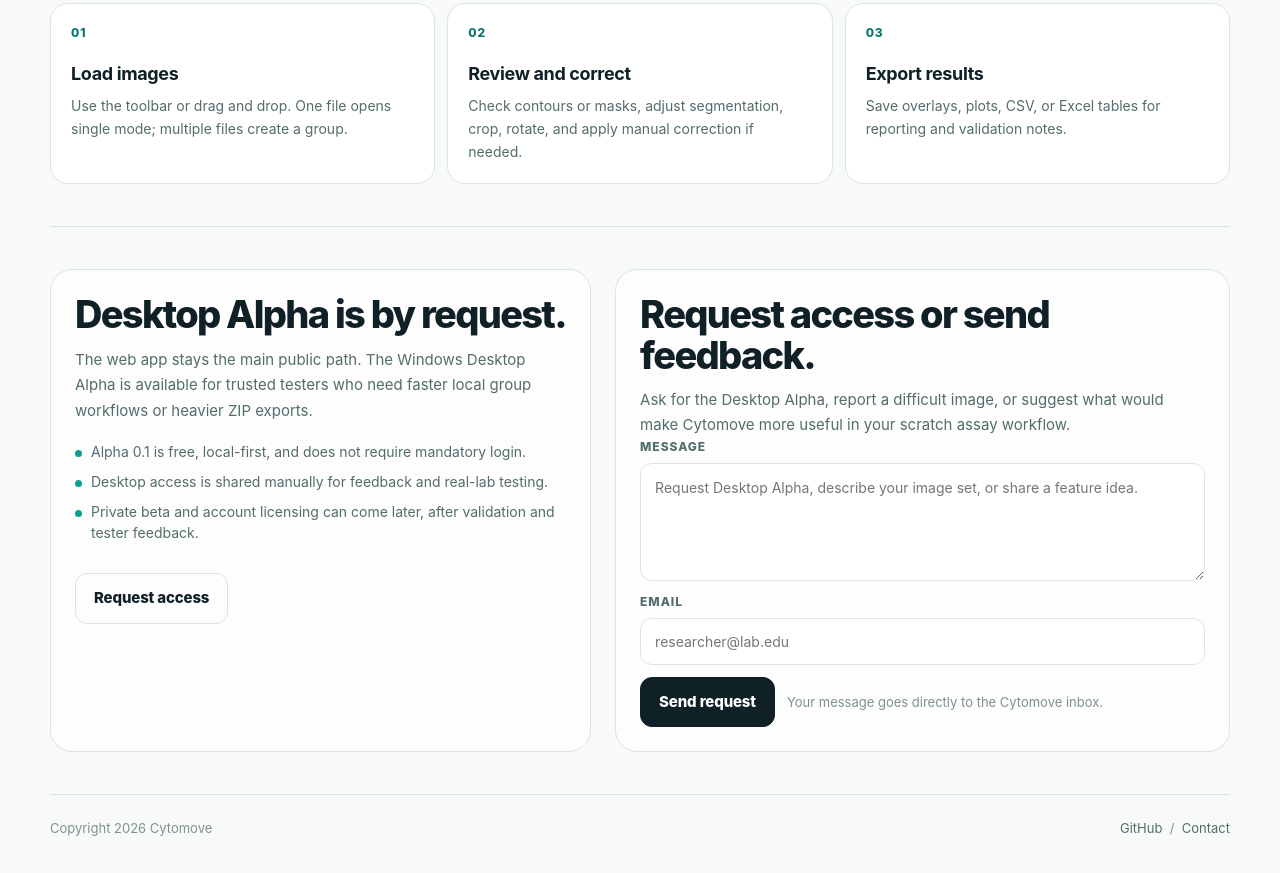
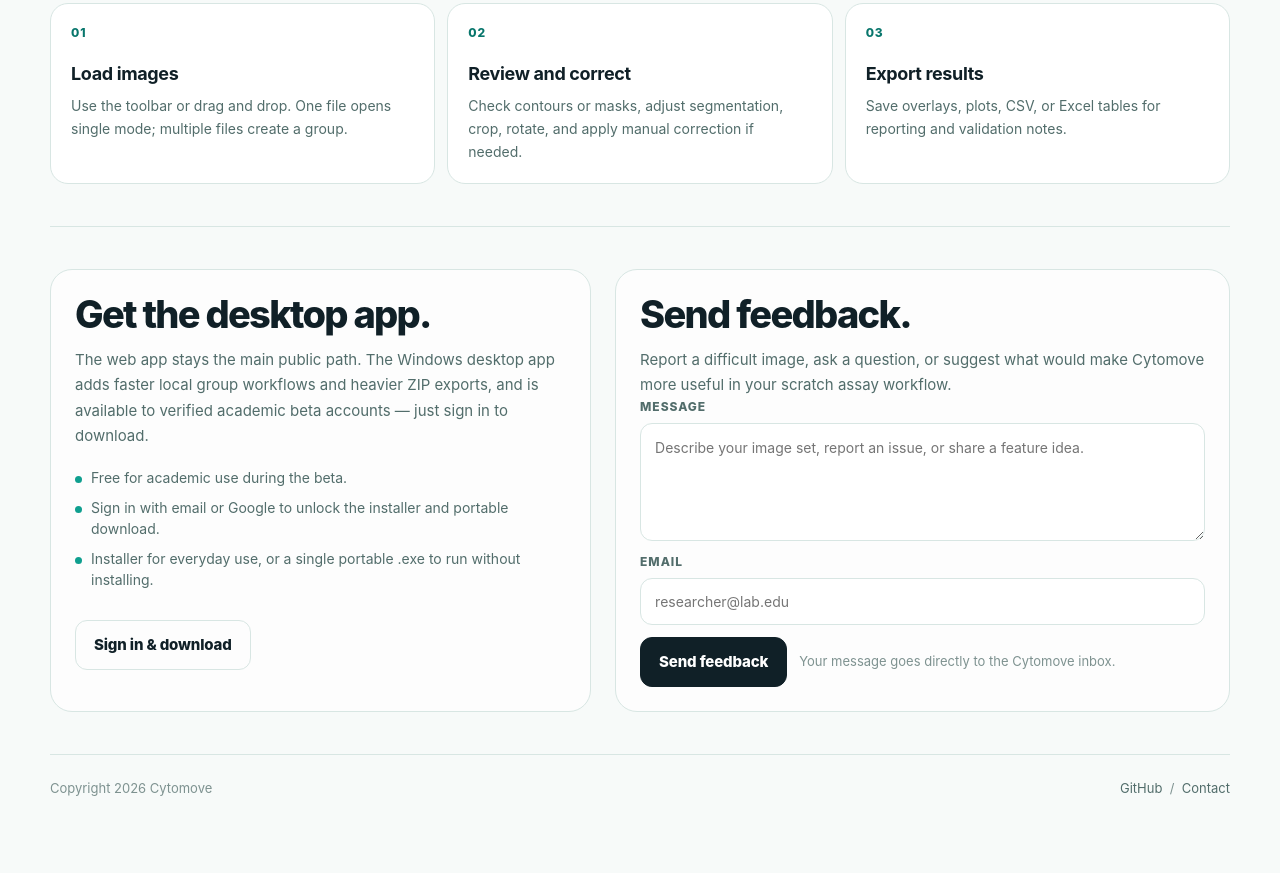
Before and after one commit to zduzgun/CytoMove, a plain HTML site: page index.html in a window 1280 px wide. Shown: the part 1459-2332 px from the top of the page. After the commit the page ends 2292 px from the top, so only its background shows below. Drawn offline with Linux system fonts and the light colour scheme.

Commit message:
Landing: desktop via login download page; refresh README; gitignore research files

```diff
--- a/index.html
+++ b/index.html
@@ -845,8 +845,8 @@
       <nav class="site-nav" aria-label="Primary navigation">
         <a class="nav-link" href="#capabilities">Features</a>
         <a class="nav-link" href="wound-healing-scratch-assay-analysis/">Guide</a>
-        <a class="nav-link" href="#desktop-alpha">Desktop Alpha</a>
-        <a class="nav-link" href="#request">Request</a>
+        <a class="nav-link" href="#desktop-alpha">Desktop</a>
+        <a class="nav-link" href="download/">Download</a>
         <a class="nav-link primary" href="beta-gateway/">Open Web App</a>
       </nav>
     </header>
@@ -868,7 +868,7 @@
                 <path d="M4 12 12 4M6.5 4H12v5.5" stroke="currentColor" stroke-width="1.7" stroke-linecap="round" stroke-linejoin="round"/>
               </svg>
             </a>
-            <a class="button secondary" href="#request">Request Desktop Alpha</a>
+            <a class="button secondary" href="download/">Download Desktop App</a>
           </div>
 
           <div class="proof-row" aria-label="Product highlights">
@@ -1067,25 +1067,26 @@
       <section class="section compact" id="desktop-alpha" aria-labelledby="desktop-alpha-title">
         <div class="split-panel">
           <div class="quiet-panel">
-            <h2 id="desktop-alpha-title">Desktop Alpha is by request.</h2>
+            <h2 id="desktop-alpha-title">Get the desktop app.</h2>
             <p>
-              The web app stays the main public path. The Windows Desktop Alpha is available
-              for trusted testers who need faster local group workflows or heavier ZIP exports.
+              The web app stays the main public path. The Windows desktop app adds faster local
+              group workflows and heavier ZIP exports, and is available to verified academic beta
+              accounts — just sign in to download.
             </p>
             <ul class="status-list">
-              <li>Alpha 0.1 is free, local-first, and does not require mandatory login.</li>
-              <li>Desktop access is shared manually for feedback and real-lab testing.</li>
-              <li>Private beta and account licensing can come later, after validation and tester feedback.</li>
+              <li>Free for academic use during the beta.</li>
+              <li>Sign in with email or Google to unlock the installer and portable download.</li>
+              <li>Installer for everyday use, or a single portable .exe to run without installing.</li>
             </ul>
             <div class="cta-row">
-              <a class="button secondary" href="#request">Request access</a>
+              <a class="button secondary" href="download/">Sign in &amp; download</a>
             </div>
           </div>
 
           <div class="feedback-panel" id="request">
-            <h2>Request access or send feedback.</h2>
+            <h2>Send feedback.</h2>
             <p>
-              Ask for the Desktop Alpha, report a difficult image, or suggest what would
+              Report a difficult image, ask a question, or suggest what would
               make Cytomove more useful in your scratch assay workflow.
             </p>
             <form class="feedback-form" id="feedbackForm"
@@ -1095,14 +1096,14 @@
               <input type="hidden" name="_subject" value="Cytomove feedback">
               <div class="field-group">
                 <label for="feedbackMessage">Message</label>
-                <textarea id="feedbackMessage" name="message" placeholder="Request Desktop Alpha, describe your image set, or share a feature idea." required></textarea>
+                <textarea id="feedbackMessage" name="message" placeholder="Describe your image set, report an issue, or share a feature idea." required></textarea>
               </div>
               <div class="field-group">
                 <label for="feedbackEmail">Email</label>
                 <input id="feedbackEmail" type="email" name="email" placeholder="researcher@lab.edu" required autocomplete="email">
               </div>
               <div class="feedback-actions">
-                <button type="submit">Send request</button>
+                <button type="submit">Send feedback</button>
                 <span class="feedback-status" id="feedbackStatus" role="status" aria-live="polite">
                   Your message goes directly to the Cytomove inbox.
                 </span>
@@ -1243,7 +1244,7 @@
       var status = document.getElementById('feedbackStatus');
       var button = form.querySelector('button[type="submit"]');
       var defaultStatus = status ? status.textContent : '';
-      var defaultButton = button ? button.textContent : 'Send request';
+      var defaultButton = button ? button.textContent : 'Send feedback';
 
       form.addEventListener('submit', function (event) {
         event.preventDefault();
@@ -1253,7 +1254,7 @@
         button.textContent = 'Sending...';
         button.style.opacity = '0.72';
         if (status) {
-          status.textContent = 'Sending your request...';
+          status.textContent = 'Sending your message...';
           status.style.color = '';
         }
 
@@ -1265,7 +1266,7 @@
           if (!response.ok) throw new Error('Form service returned ' + response.status);
           form.reset();
           if (status) {
-            status.textContent = 'Thanks, your request was sent.';
+            status.textContent = 'Thanks, your message was sent.';
             status.style.color = 'var(--teal-dark)';
           }
         }).catch(function () {
```
